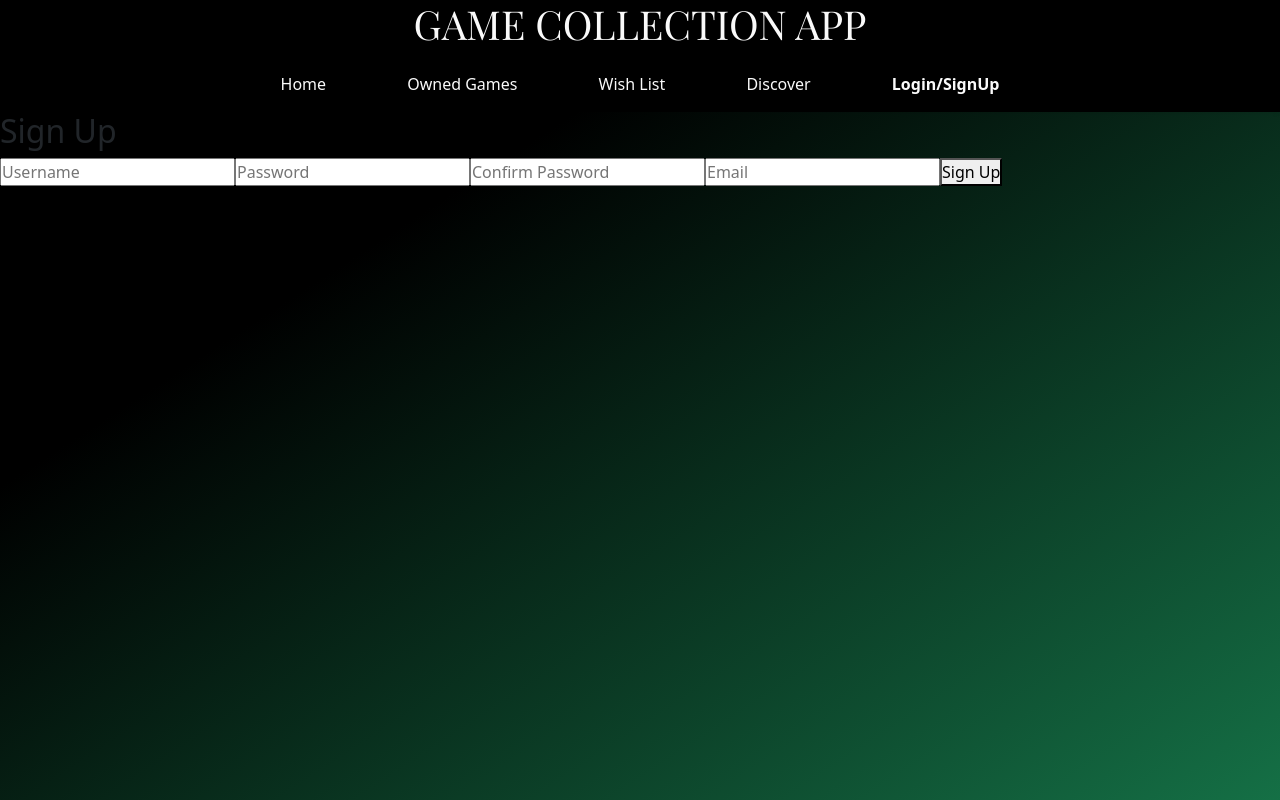
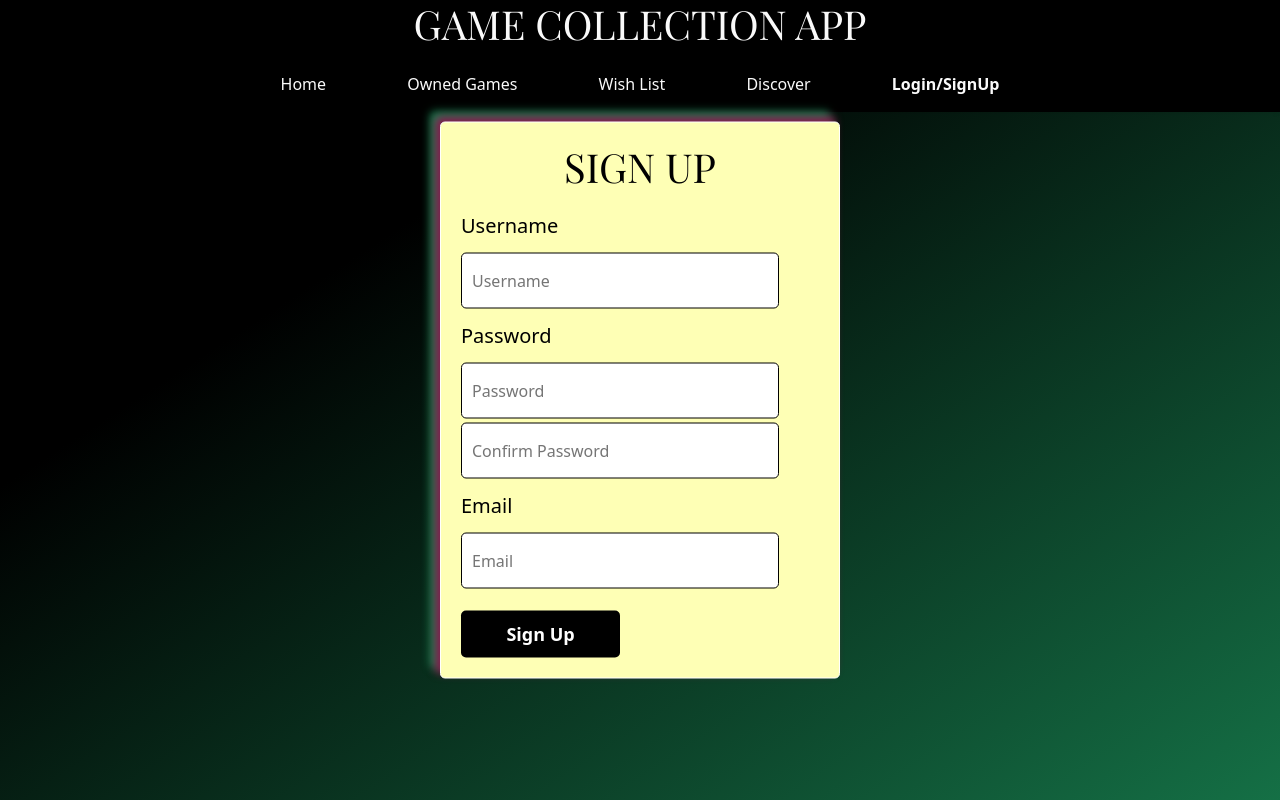
Before and after one commit to Wuyuan-WCCI/game_collector, a React (Vite) app in the folder client-side/: page /register in a window 1280 px wide. Shown: the top 800 px of the page. Built offline with nearby package versions, Linux system fonts and the light colour scheme.

Commit message:
added styling to forms

```diff
--- a/client-side/src/components/LoginPage.jsx
+++ b/client-side/src/components/LoginPage.jsx
@@ -43,7 +43,7 @@ function Login() {
 
   return (
     <div className="login-form">
-      <h2>Login</h2>
+      <h1>Login</h1>
       <p>Username</p>
 
       <form>
--- a/client-side/src/components/SignupPage.jsx
+++ b/client-side/src/components/SignupPage.jsx
@@ -41,14 +41,17 @@ const SignupPage = () => {
 
   return (
     <div>
-      <h2>Sign Up</h2>
-      <form>
+
+      <form className='login-form'>
+      <h1>Sign Up</h1>
+      <p>Username</p>
         <input
           type="userName"
           placeholder="Username"
           value={userName}
           onChange={(e) => setUserName(e.target.value)}
         />
+        <p>Password</p>
         <input
           type="password"
           placeholder="Password"
@@ -61,6 +64,7 @@ const SignupPage = () => {
           value={confirmPassword}
           onChange={(e) => setConfirmPassword(e.target.value)}
         />
+        <p>Email</p>
         <input
           type="email"
           placeholder="Email"
--- a/client-side/src/index.css
+++ b/client-side/src/index.css
@@ -43,6 +43,7 @@ main {
   min-height: 100vh;
 }
 
+
 .homepage {
   color: white;
   top: 50%;
@@ -68,11 +69,15 @@ Login Form  */
   box-shadow: -5px -5px 8px #87194c, -10px -10px 8px #198754;
 }
 
+.login-form h2 {
+  right: 50%;
+}
+
 .login-form h1 {
   font-size: 40px;
   text-align: center;
   text-transform: uppercase;
-  margin: 40px 0;
+  margin: 20px 0;
 }
 
 .login-form p {
@@ -84,10 +89,10 @@ Login Form  */
   font-size: 16px;
   width: 80%;
   padding: 15px 10px;
-  border: 0;
+  border: 1px solid;
   outline: none;
   border-radius: 5px;
-  margin: 0 20px;
+  margin: 2px 20px;
 }
 
 .login-form button {
```
